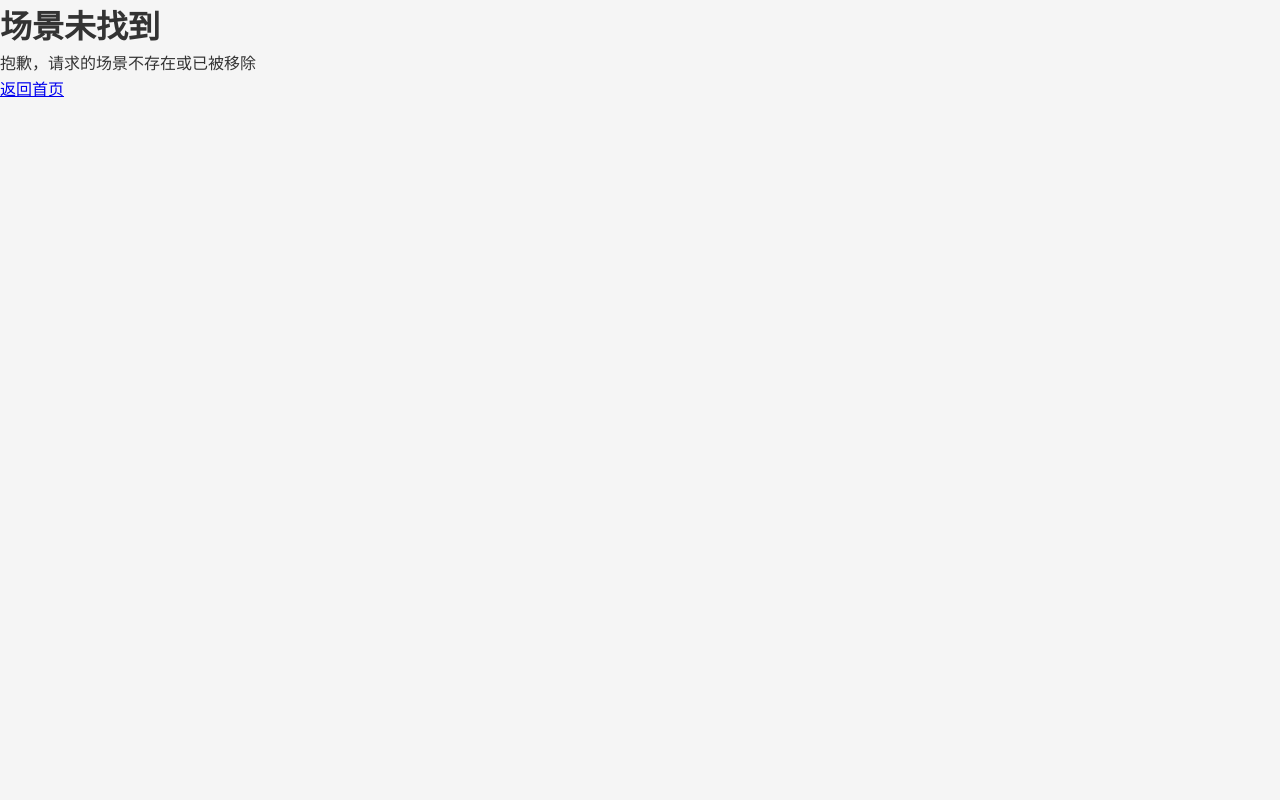
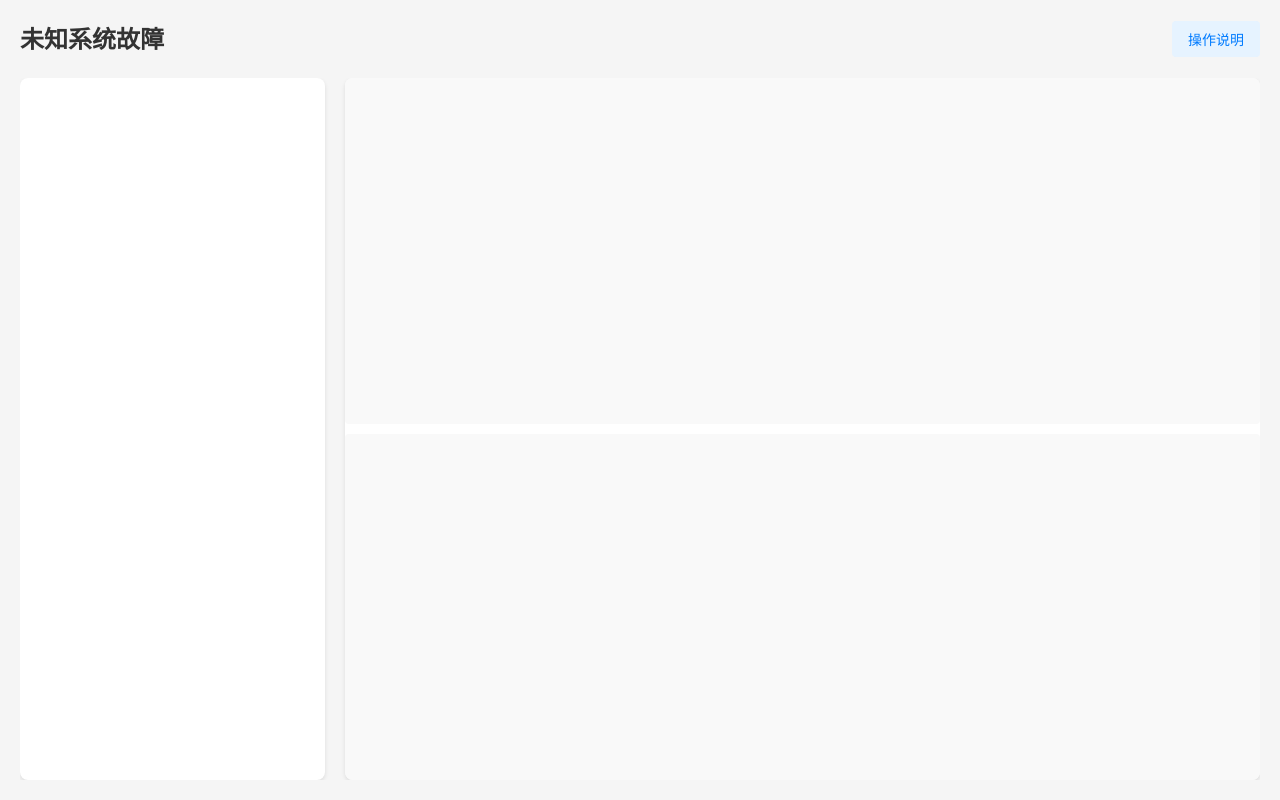
Before and after one commit to Xiao-huochai/track, a React (Create React App) app: page /scene in a window 1280 px wide. Built offline with nearby package versions, Linux system fonts and the light colour scheme.

Commit message:
暂时好了

```diff
--- a/src/pages/SceneDetail/SceneDetailLayout.css
+++ b/src/pages/SceneDetail/SceneDetailLayout.css
@@ -38,7 +38,7 @@
 /* 中间内容区：左右分栏 */
 .detail-content {
   display: grid;
-  grid-template-columns: 300px 1fr; /* 左栏固定宽度，右栏自适应 */
+  grid-template-columns: 1fr 3fr; /* 左栏固定宽度，右栏自适应 */
   gap: 20px;
   flex-grow: 1;
   overflow: hidden;
--- a/src/pages/SceneDetail/index.jsx
+++ b/src/pages/SceneDetail/index.jsx
@@ -1,76 +1,27 @@
-import { useLocation, Link } from "react-router-dom";
-import { faultData } from "../../data/faultScenes";
+import { useLocation } from "react-router-dom";
 import SceneDetailLayout from "./SceneDetailLayout";
 import "./SceneDetail.css";
 
 const SceneDetail = () => {
   const location = useLocation();
-  const scene = findScene(location);
 
-  //   如果找不到场景，显示错误信息
-  if (!scene) {
-    return (
-      <div className="error-container">
-        <h1>场景未找到</h1>
-        <p>抱歉，请求的场景不存在或已被移除</p>
-        <Link to="/" className="back-home-btn">
-          返回首页
-        </Link>
-      </div>
-    );
-  }
+  // 解析URL路径并解码中文
+  const pathParts = location.pathname.split("/");
+  // 获取编码后的系统名称（索引2）并解码
+  const encodedSystemName = pathParts[2] || "";
+  // 解码URL编码的中文（核心修复）
+  const systemName = encodedSystemName
+    ? decodeURIComponent(encodedSystemName)
+    : "未知系统";
 
   return (
     <SceneDetailLayout
-      title={scene.name}
-      childrenLeft={
-        <div className="left-content-placeholder">
-          <h3>故障信息</h3>
-          <p>{scene.detail}</p>
-          <div className="section-info">
-            <p>所属分类：{getSectionTitle(scene.id)}</p>
-          </div>
-        </div>
-      }
-      childrenRightTop={
-        <div className="right-top-placeholder">
-          <h3>处理步骤</h3>
-          <p>此处将显示该故障的详细处理步骤...</p>
-        </div>
-      }
-      childrenRightBottom={
-        <div className="right-bottom-placeholder">
-          <h3>示意图/操作区域</h3>
-          <p>此处将显示故障相关示意图或交互操作区域...</p>
-        </div>
-      }
+      title={systemName + "故障"} // 显示解码后的中文
+      childrenLeft={<div className="left-content-placeholder"></div>}
+      childrenRightTop={<div className="right-top-placeholder"></div>}
+      childrenRightBottom={<div className="right-bottom-placeholder"></div>}
     />
   );
 };
 
-// 查找当前场景完整信息
-const findScene = (location) => {
-  for (const section of faultData) {
-    const scene = section.scenes.find((s) => s.path === location.pathname);
-    if (scene) {
-      return {
-        ...scene,
-        sectionTitle: section.title,
-      };
-    }
-  }
-  return null;
-};
-
-// 获取场景所属分类标题
-const getSectionTitle = (sceneId) => {
-  for (const section of faultData) {
-    const hasScene = section.scenes.some((s) => s.id === sceneId);
-    if (hasScene) {
-      return section.title;
-    }
-  }
-  return "未知分类";
-};
-
 export default SceneDetail;
```
